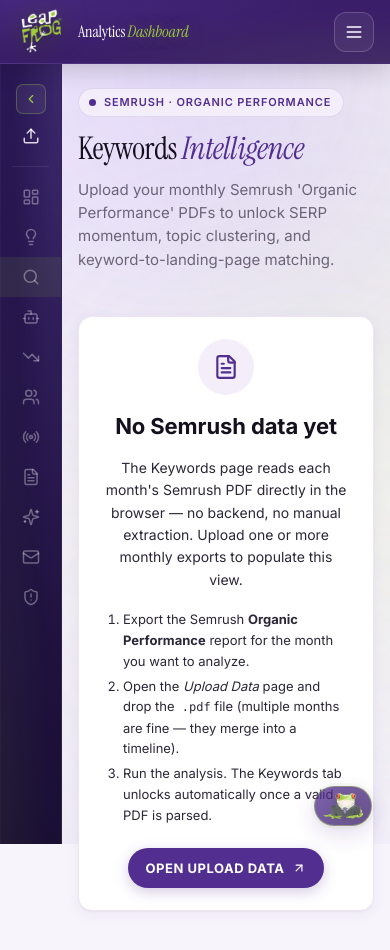
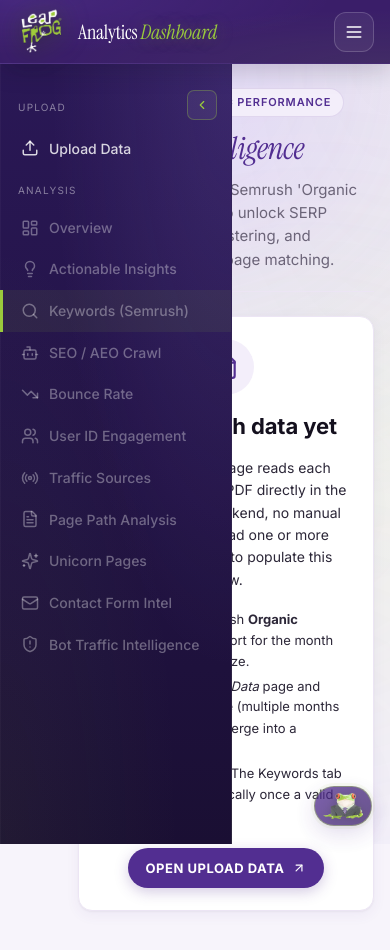
Before and after one commit to CartezDew/leap_frog, a React (Vite) app: page /keywords in a window 390 px wide. Shown: the top 950 px of the page. Built offline with nearby package versions, Linux system fonts and the light colour scheme.

Commit message:
updated header font-size

```diff
--- a/src/styles/sidebar.css
+++ b/src/styles/sidebar.css
@@ -703,13 +703,11 @@
   }
 }
 
-/* Responsive: keep the sidebar anchored to the left as a slim icon rail on
-   phone-sized viewports. Stacking it above main pushed the report down; this
-   preserves the desktop "fixed on the left" flow while saving horizontal
-   space — the rail collapses to icons regardless of the user's toggle state. */
+/* Responsive: keep the sidebar anchored to the left on phone-sized viewports,
+   but still honor the user's expanded/collapsed toggle state. */
 @media (max-width: 680px) {
   .sidebar {
-    width: var(--sidebar-width-collapsed);
+    width: min(232px, calc(100vw - 72px));
   }
 
   .sidebar .sidebar__brand,
@@ -720,9 +718,9 @@
   }
 
   .sidebar .sidebar__nav-header {
-    padding: 12px 0 4px;
-    justify-content: center;
-    gap: 0;
+    padding: 12px 14px 4px 0;
+    justify-content: space-between;
+    gap: 8px;
   }
 
   .sidebar .sidebar__toggle {
@@ -739,11 +737,30 @@
     padding-bottom: 0;
   }
 
-  .sidebar .sidebar__nav-header .sidebar__nav-section {
+  .sidebar .sidebar__nav-section {
+    padding: 14px 18px 8px;
+  }
+
+  .sidebar .sidebar__nav-link {
+    gap: 10px;
+    padding: 10px 18px;
+  }
+
+  .sidebar.sidebar--collapsed {
+    width: var(--sidebar-width-collapsed);
+  }
+
+  .sidebar.sidebar--collapsed .sidebar__nav-header {
+    padding: 12px 0 4px;
+    justify-content: center;
+    gap: 0;
+  }
+
+  .sidebar.sidebar--collapsed .sidebar__nav-header .sidebar__nav-section {
     display: none;
   }
 
-  .sidebar .sidebar__nav-section {
+  .sidebar.sidebar--collapsed .sidebar__nav-section {
     height: 1px;
     background: rgba(255, 255, 255, 0.08);
     margin: 12px 14px;
@@ -753,18 +770,18 @@
     overflow: hidden;
   }
 
-  .sidebar .sidebar__nav-link {
+  .sidebar.sidebar--collapsed .sidebar__nav-link {
     justify-content: center;
     padding: 12px 8px;
     border-left: none;
     position: relative;
   }
 
-  .sidebar .sidebar__nav-link.is-active {
+  .sidebar.sidebar--collapsed .sidebar__nav-link.is-active {
     background: rgba(154, 202, 60, 0.1);
   }
 
-  .sidebar .sidebar__nav-link.is-active::before {
+  .sidebar.sidebar--collapsed .sidebar__nav-link.is-active::before {
     content: '';
     position: absolute;
     left: 0;
@@ -776,7 +793,7 @@
     border-radius: 0 3px 3px 0;
   }
 
-  .sidebar .sidebar__nav-label {
+  .sidebar.sidebar--collapsed .sidebar__nav-label {
     position: absolute;
     width: 1px;
     height: 1px;
@@ -789,8 +806,8 @@
     pointer-events: none;
   }
 
-  .sidebar .sidebar__nav-link[data-tooltip]::after,
-  .sidebar .sidebar__nav-link[data-tooltip]::before {
+  .sidebar.sidebar--collapsed .sidebar__nav-link[data-tooltip]::after,
+  .sidebar.sidebar--collapsed .sidebar__nav-link[data-tooltip]::before {
     content: none;
   }
 }
@@ -800,7 +817,7 @@
     --sidebar-width-collapsed: 62px;
   }
 
-  .sidebar .sidebar__nav-header {
+  .sidebar.sidebar--collapsed .sidebar__nav-header {
     padding: 10px 0 2px;
   }
 
@@ -809,11 +826,11 @@
     height: 30px;
   }
 
-  .sidebar .sidebar__nav-section {
+  .sidebar.sidebar--collapsed .sidebar__nav-section {
     margin: 10px 12px;
   }
 
-  .sidebar .sidebar__nav-link {
+  .sidebar.sidebar--collapsed .sidebar__nav-link {
     padding: 11px 6px;
   }
 }
--- a/src/styles/topbar.css
+++ b/src/styles/topbar.css
@@ -339,7 +339,7 @@
   }
 
   .topbar__brand-text {
-    font-size: 16px;
+    font-size: 24px;
   }
 
   .topbar__hamburger {
@@ -435,3 +435,9 @@
     background: rgba(82, 46, 145, 0.06);
   }
 }
+
+@media (max-width: 500px) {
+  .topbar__brand-text {
+    font-size: 20px;
+  }
+}
```
